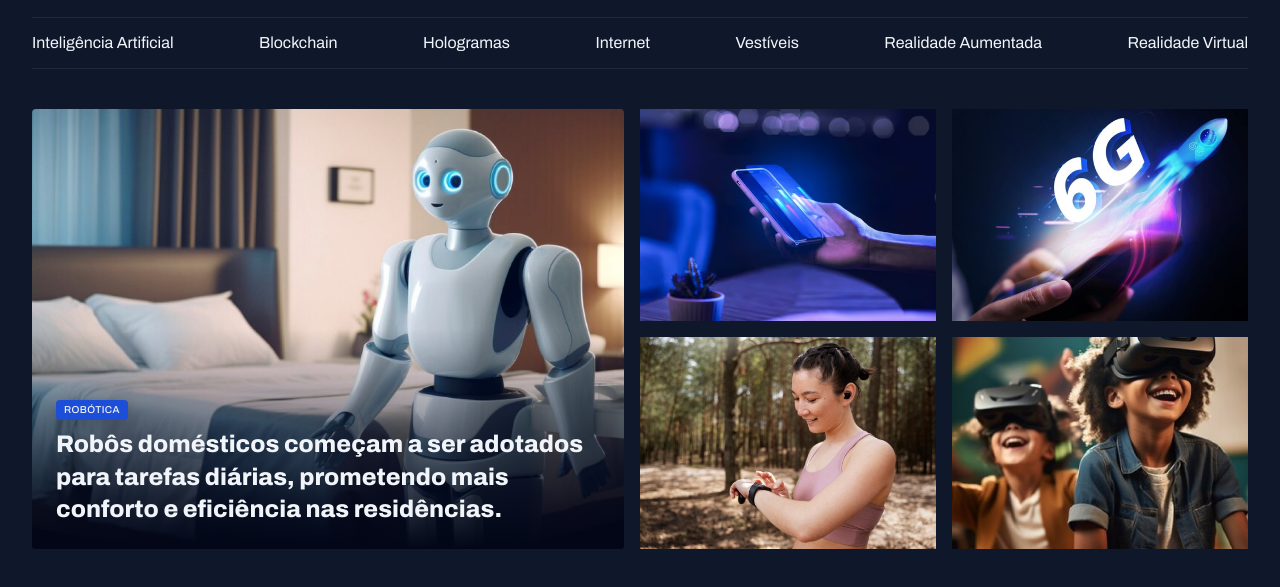
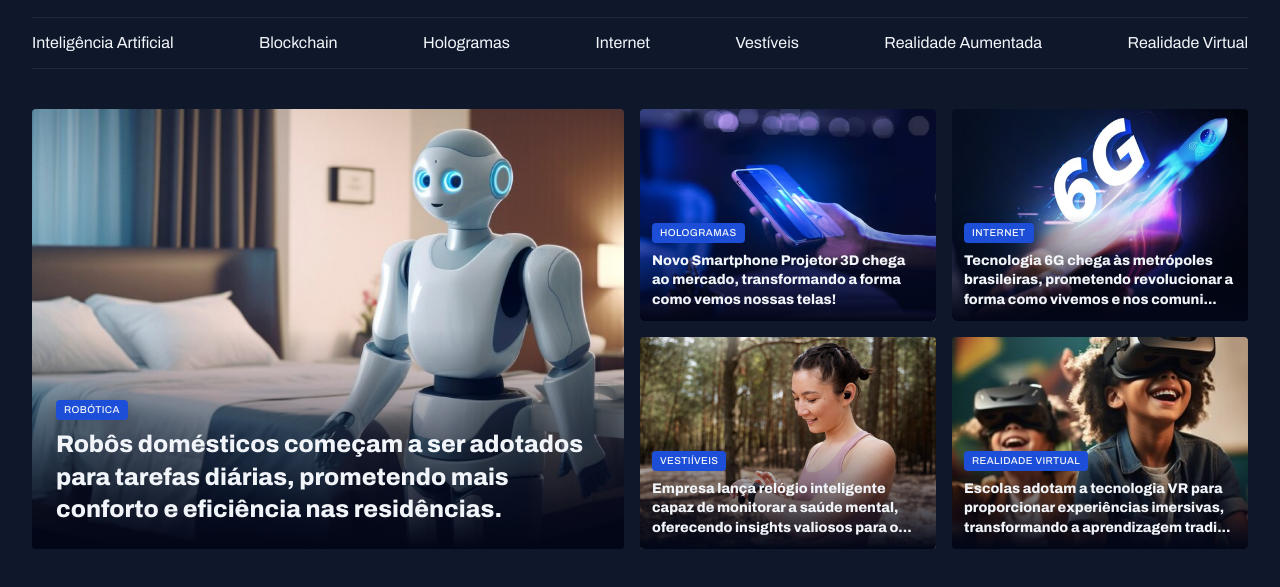
Before and after one commit to marcionavas/projeto_portal_de_not-cias_Rocketseat_MBA_Fullstack, a plain HTML site: page index.html in a window 1280 px wide. Shown: the part 55-642 px from the top of the page. Drawn offline with Linux system fonts and the light colour scheme.

Commit message:
Finalizando a seção destaques

```diff
--- a/index.html
+++ b/index.html
@@ -46,7 +46,11 @@
     <main class="container">
       <section id="featured" class="grid grid-flow-col gap-16">
         <figure class="card">
-          <img src="assets/images/Image 01.png" alt="" />
+          <img
+            src="assets/images/Image 01.png"
+            alt="Robôs domésticos começam a ser adotados para tarefas diárias,
+          prometendo mais conforto e eficiência nas residências."
+          />
 
           <figcaption>
             <span class="content-tag">robótica</span>
@@ -58,18 +62,62 @@
         </figure>
 
         <div class="grid grid-cols-2 gap-16">
-          <div>
-            <img src="assets/images/Image 02.png" alt="" />
-          </div>
-          <div>
-            <img src="assets/images/Image 03.png" alt="" />
-          </div>
-          <div>
-            <img src="assets/images/Image 04.png" alt="" />
-          </div>
-          <div>
-            <img src="assets/images/Image 05.png" alt="" />
-          </div>
+          <figure class="card">
+            <img
+              src="assets/images/Image 02.png"
+              alt="Novo Smartphone Projetor 3D chega ao mercado, transformando a forma como vemos nossas telas!"
+            />
+
+            <figcaption>
+              <span class="content-tag">hologramas</span>
+              <h2 class="text-lg">
+                Novo Smartphone Projetor 3D chega ao mercado, transformando a
+                forma como vemos nossas telas!
+              </h2>
+            </figcaption>
+          </figure>
+          <figure class="card">
+            <img
+              src="assets/images/Image 03.png"
+              alt="Tecnologia 6G chega às metrópoles brasileiras, prometendo revolucionar a forma como vivemos e nos comunicamos."
+            />
+
+            <figcaption>
+              <span class="content-tag">internet</span>
+              <h2 class="text-lg">
+                Tecnologia 6G chega às metrópoles brasileiras, prometendo
+                revolucionar a forma como vivemos e nos comuni...
+              </h2>
+            </figcaption>
+          </figure>
+          <figure class="card">
+            <img
+              src="assets/images/Image 04.png"
+              alt="Empresa lança relógio inteligente capaz de monitorar a saúde mental, oferecendo insights valiosos para o bem-estar pessoal."
+            />
+
+            <figcaption>
+              <span class="content-tag">vestiíveis</span>
+              <h2 class="text-lg">
+                Empresa lança relógio inteligente capaz de monitorar a saúde
+                mental, oferecendo insights valiosos para o...
+              </h2>
+            </figcaption>
+          </figure>
+          <figure class="card">
+            <img
+              src="assets/images/Image 05.png"
+              alt="Escolas adotam a tecnologia VR para proporcionar experiências imersivas, transformando a aprendizagem tradicional."
+            />
+
+            <figcaption>
+              <span class="content-tag">realidade virtual</span>
+              <h2 class="text-lg">
+                Escolas adotam a tecnologia VR para proporcionar experiências
+                imersivas, transformando a aprendizagem tradi...
+              </h2>
+            </figcaption>
+          </figure>
         </div>
       </section>
     </main>
--- a/styles/sections.css
+++ b/styles/sections.css
@@ -25,6 +25,10 @@
       h2 {
         margin-top: 8px;
       }
+
+      &:has(.text-lg) {
+        padding: 12px;
+      }
     }
   }
 }
```
